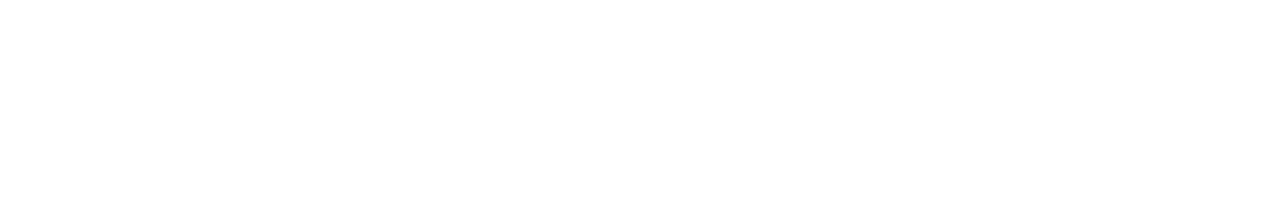
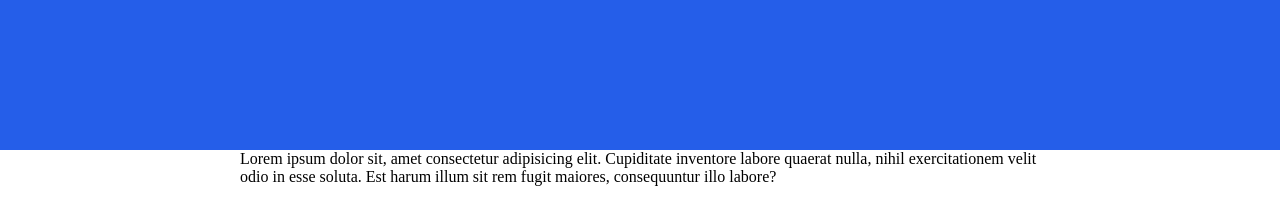
Before and after one commit to alessandrodaniello105/htmlcss-struttura-discord, a plain HTML site: page index.html in a window 1280 px wide. Drawn offline with Linux system fonts and the light colour scheme.

Commit message:
[add]: .container, bg-color header [fix]: link css

```diff
--- a/assets/css/style.css
+++ b/assets/css/style.css
@@ -3,3 +3,15 @@
   padding: 0;
   box-sizing: border-box;
 }
+
+header {
+  background-color: #255EE9;
+  /* CANCELLA L'ALTEZZA */
+  height: 150px;
+}
+
+.container {
+  width: 100%;
+  max-width: 800px;
+  margin: 0 auto;
+}
--- a/index.html
+++ b/index.html
@@ -3,8 +3,10 @@
 <head>
   <meta charset="UTF-8">
   <meta name="viewport" content="width=device-width, initial-scale=1.0">
+  <link rel="stylesheet" href="assets/css/style.css">
   <title>Discord</title>
 </head>
+
 <body>
 
   <header>
@@ -31,7 +33,11 @@
 
     <!-- DESCRIZIONE + DOWNLOAD -->
     <div class="main-top">
-      <div class="dida-download"></div>
+      <div class="dida-download container">
+        <p>
+          Lorem ipsum dolor sit, amet consectetur adipisicing elit. Cupiditate inventore labore quaerat nulla, nihil exercitationem velit odio in esse soluta. Est harum illum sit rem fugit maiores, consequuntur illo labore?
+        </p>
+      </div>
     </div>
     <!-- /DESCRIZIONE + DOWNLOAD -->
 
```
